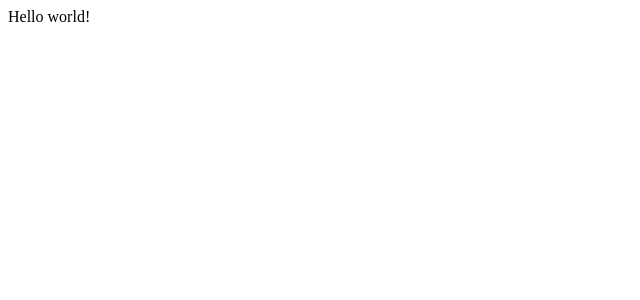
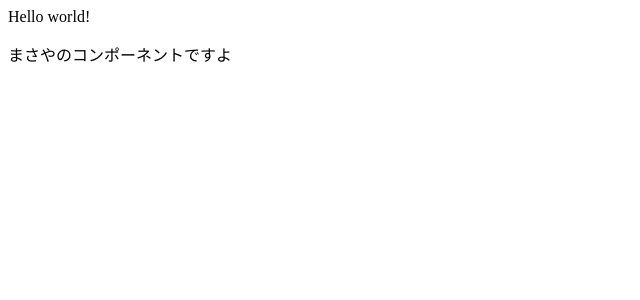
Before and after one commit to masa-massara/practice-team11, a React (Create React App) app in the folder team11-github-practice/: page / in a window 1280 px wide. Shown: the top 300 px of the page, without its empty margins (0-640 px from the left). Built offline with nearby package versions, Linux system fonts and the light colour scheme.

Commit message:
Massaraブランチを作成

```diff
--- a/team11-github-practice/src/App.tsx
+++ b/team11-github-practice/src/App.tsx
@@ -1,9 +1,11 @@
-import React from 'react';
+import React from "react";
+import Massara from "./components/Massara";
 
 function App() {
   return (
     <div className="App">
-     Hello world!
+      Hello world!
+      <Massara />
     </div>
   );
 }
--- /dev/null
+++ b/team11-github-practice/src/components/Massara.tsx
@@ -0,0 +1,13 @@
+import React from "react";
+
+const Massara = () => {
+  return (
+    <div className="massara">
+      <div className="IntroductionContainer">
+        <p>まさやのコンポーネントですよ</p>
+      </div>
+    </div>
+  );
+};
+
+export default Massara;
```
